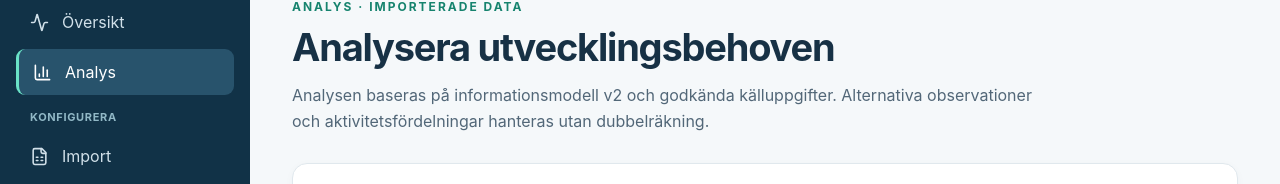
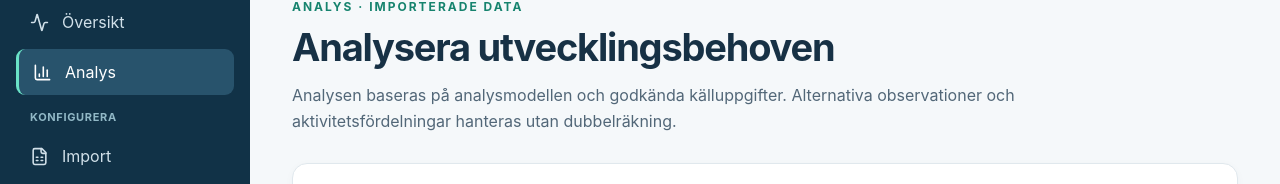
Before and after one commit to erland/pwa-utvecklingsanalys, a React (Vite) app: page / in a window 1280 px wide. Both pictures are taken after a click on the button "Gå till analysen →". Shown: the part 123-307 px from the top of the page. Built offline with nearby package versions, Linux system fonts and the light colour scheme.

Commit message:
ux: remove legacy v2 version suffixes from user-facing labels

```diff
--- a/src/analytics/AnalyticsView.tsx
+++ b/src/analytics/AnalyticsView.tsx
@@ -2,5 +2,5 @@ import CanonicalAnalytics from './CanonicalAnalytics';
 
 /** The v2 analysis is the sole user-facing analysis. Historical semantic data remains in storage for backup compatibility. */
 export default function AnalyticsView({refreshKey,onOpenCompletions}:{refreshKey:number;onOpenCompletions:()=>void}){
- return <><div className="eyebrow">ANALYS · IMPORTERADE DATA</div><h1>Analysera utvecklingsbehoven</h1><p className="lead">Analysen baseras på informationsmodell v2 och godkända källuppgifter. Alternativa observationer och aktivitetsfördelningar hanteras utan dubbelräkning.</p><CanonicalAnalytics refreshKey={refreshKey} onOpenCompletions={onOpenCompletions}/></>;
+ return <><div className="eyebrow">ANALYS · IMPORTERADE DATA</div><h1>Analysera utvecklingsbehoven</h1><p className="lead">Analysen baseras på analysmodellen och godkända källuppgifter. Alternativa observationer och aktivitetsfördelningar hanteras utan dubbelräkning.</p><CanonicalAnalytics refreshKey={refreshKey} onOpenCompletions={onOpenCompletions}/></>;
 }
```
